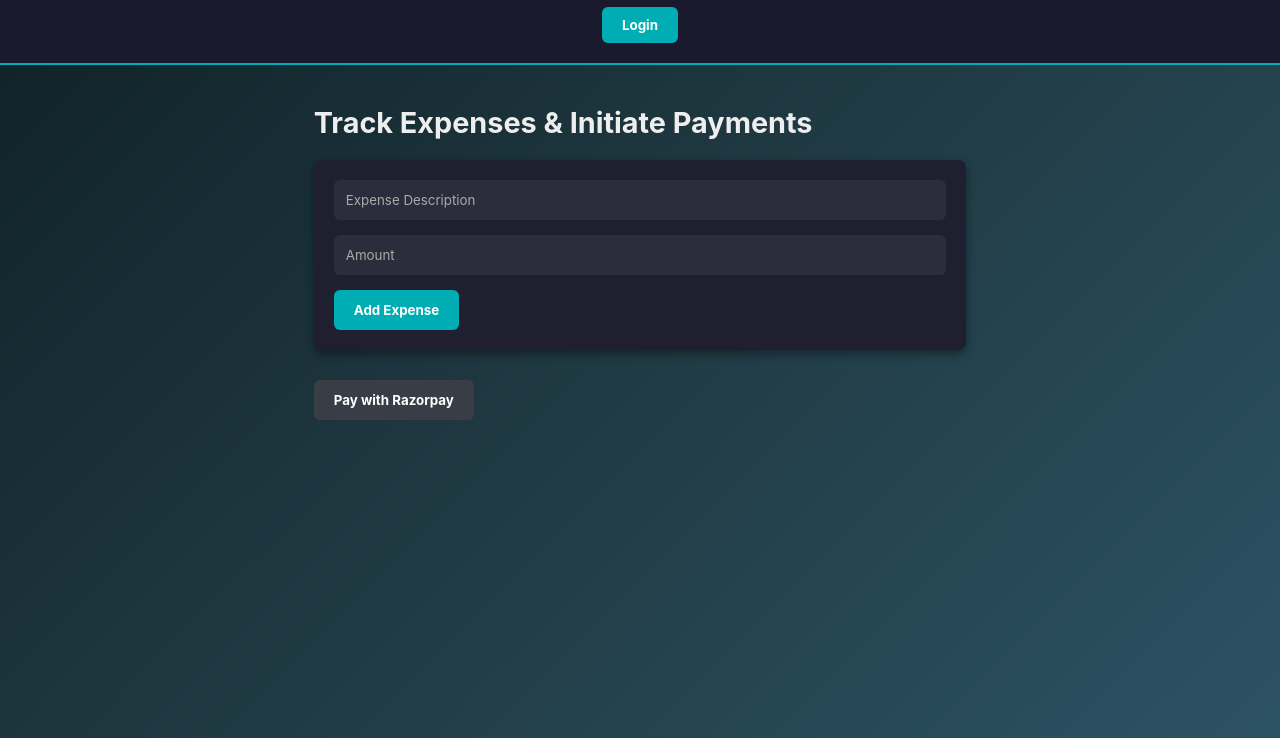
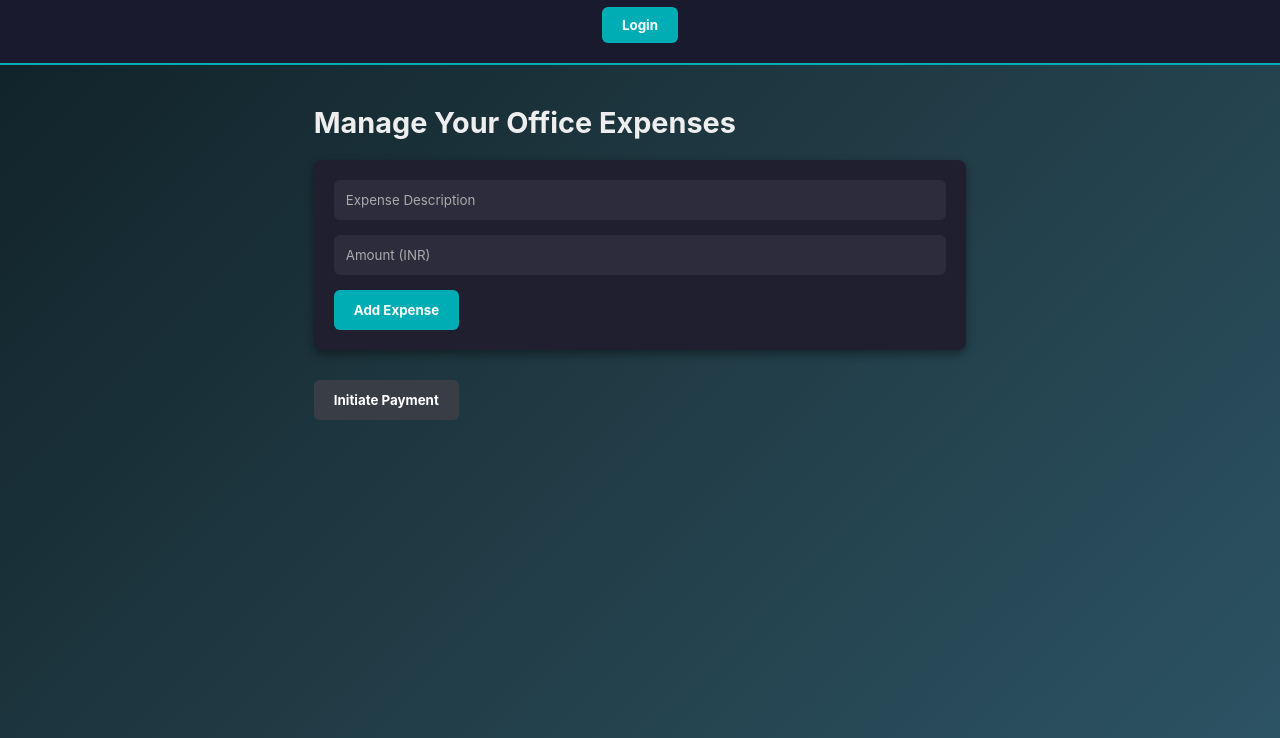
Before and after one commit to IstosMedical/payzip, a website: page public/index.html in a window 1280 px wide. Shown: the part 62-800 px from the top of the page. Drawn offline with Linux system fonts and the light colour scheme.

Commit message:
Update index.html

```diff
--- a/public/index.html
+++ b/public/index.html
@@ -16,14 +16,17 @@
   </header>
 
   <main>
-    <h2>Track Expenses & Initiate Payments</h2>
+    <h2>Manage Your Office Expenses</h2>
+
+    <!-- Expense Form -->
     <form id="expenseForm">
       <input type="text" id="desc" placeholder="Expense Description" required>
-      <input type="number" id="amount" placeholder="Amount" required>
+      <input type="number" id="amount" placeholder="Amount (INR)" required>
       <button type="submit">Add Expense</button>
     </form>
 
-    <button onclick="initiatePayment()">Pay with Razorpay</button>
+    <!-- Razorpay Payment Button -->
+    <button class="pay-btn" onclick="initiatePayment()">Initiate Payment</button>
   </main>
 
   <script src="app.js"></script>
```
